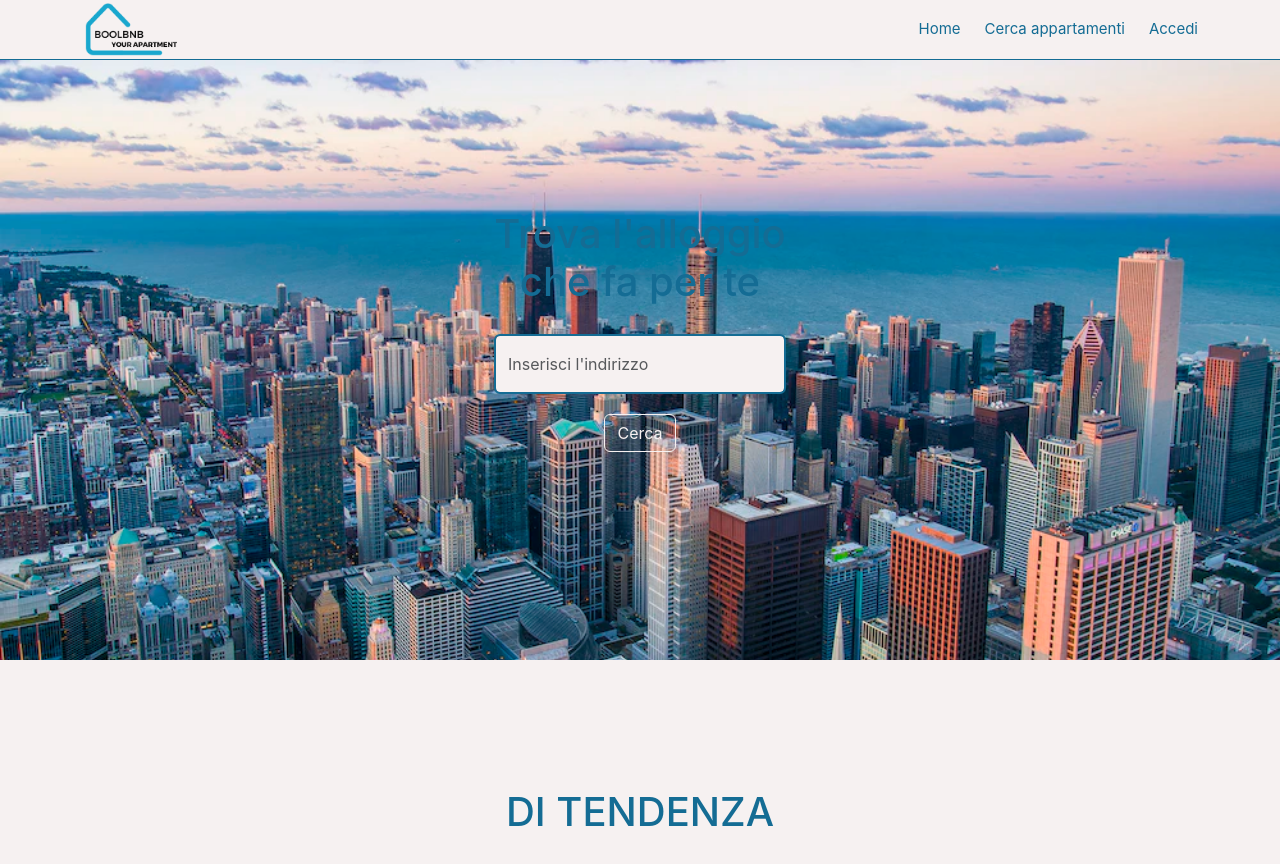
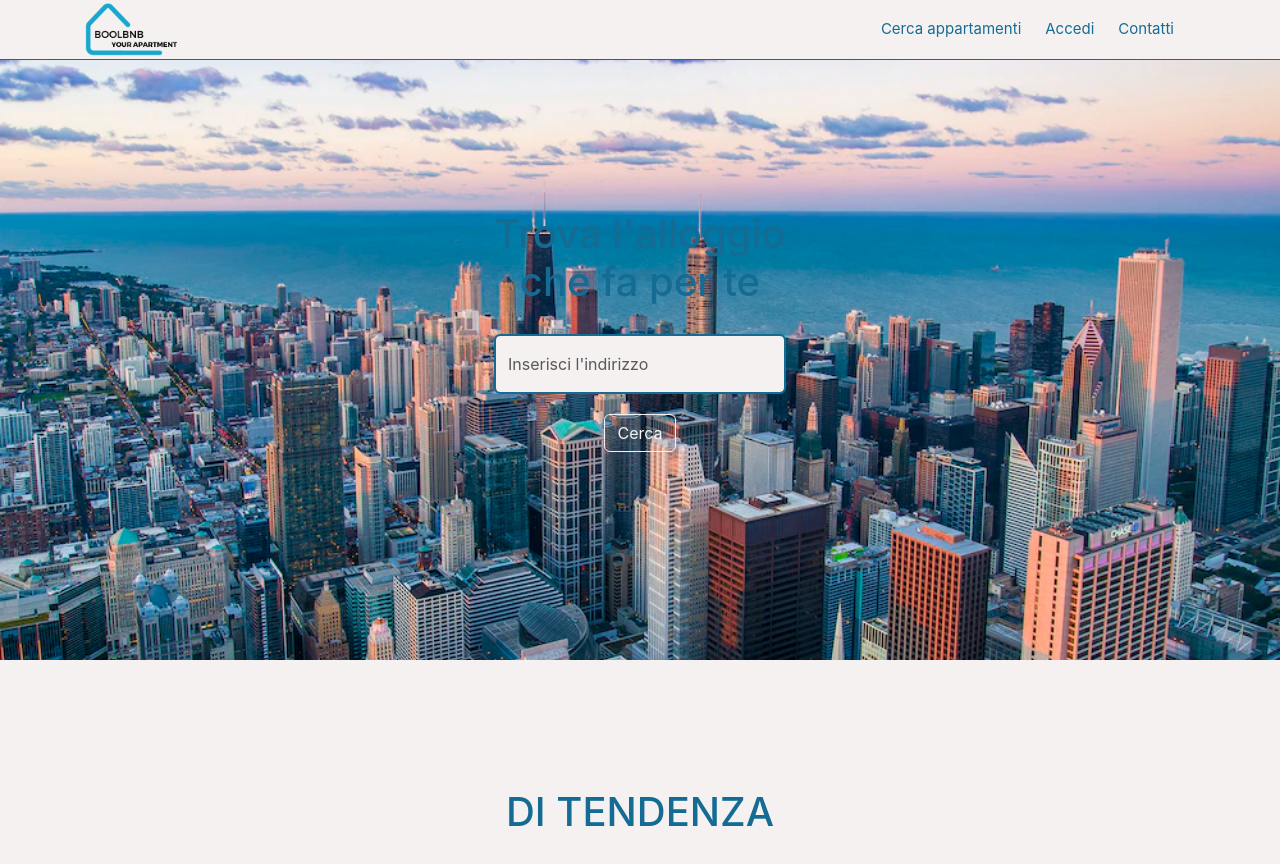
Before and after one commit to Alethepata/boolbnb-front, a Vue app: page / in a window 1280 px wide. Shown: the top 864 px of the page. Built offline with nearby package versions, Linux system fonts and the light colour scheme; no server answers.

Commit message:
[add]contacts

```diff
--- a/src/components/partials/Header.vue
+++ b/src/components/partials/Header.vue
@@ -18,9 +18,9 @@ export default {
                 <div class="navbar">
                     <nav>
                         <ul class="d-flex align-items-center">
-                            <li>
+                            <!-- <li>
                                 <router-link :to="{name: 'home'}">Home</router-link>
-                            </li>
+                            </li> -->
                             <li class="mx-4">
                                 <router-link :to="{name: 'ricerca'}">Cerca appartamenti</router-link>
                             </li>
@@ -28,6 +28,9 @@ export default {
                                 <!-- <router-link :to="{name: 'accedi'}">Accedi</router-link> -->
 
                                 <a href="http://127.0.0.1:8000/admin">Accedi</a>
+                            </li>
+                            <li class="mx-4">
+                                <a href="#">Contatti</a>
                             </li>
                             <!-- <li class="ms-4"> -->
                                 <!-- <router-link :to="{name: 'registrati'}">Registrati</router-link> -->
```
